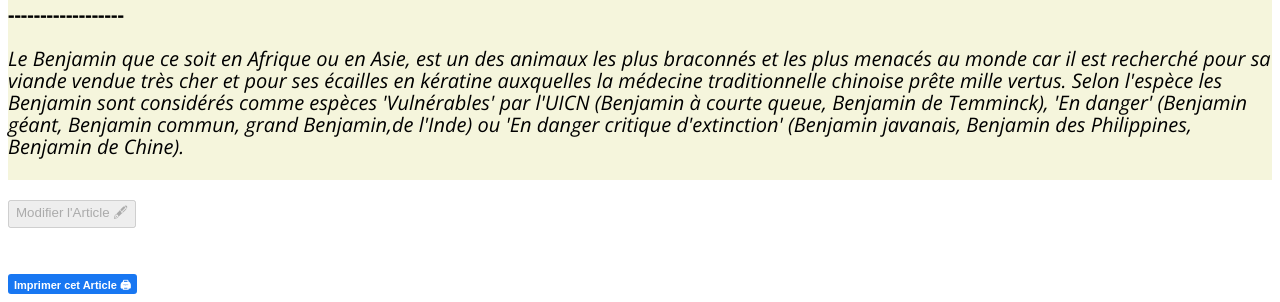
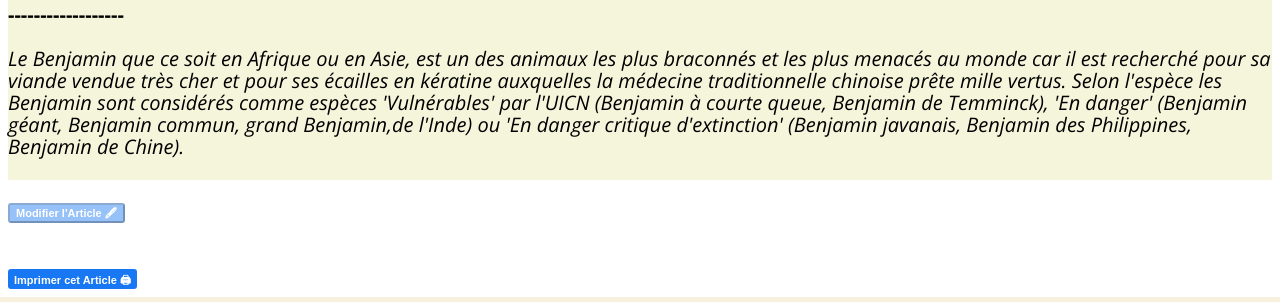
Before and after one commit to Les-Triso/les-triso.github.io, a PHP site: page /benji.html in a window 1280 px wide. Shown: the part 1193-1495 px from the top of the page. Run offline with PHP 8.4, Linux system fonts and the light colour scheme; some libraries are stand-ins or nearby versions.

Commit message:
Add files via upload

```diff
--- a/benji.html
+++ b/benji.html
@@ -5,6 +5,10 @@
     <meta http-equiv="X-UA-Compatible" content="IE=edge">
     <meta name="viewport" content="width=device-width, initial-scale=1.0">
     <link rel="stylesheet" href="main.css">
+
+    <link rel="icon" type="image/png" sizes="16x16"  href="favicons/favicon-16x16.png">
+    <meta name="msapplication-TileColor" content="#ffffff">
+    <meta name="theme-color" content="#ffffff">
 
     <title>Le Benjamin | 😈 Le Blog des Triso 😈</title>
 </head>
@@ -24,7 +28,7 @@
     <div id='sectionAimprimer'>
     <h1><u>Le Benjamin :</u></h1>
     <div id="fb-root">
-       <img src="benji.png" alt="Photo du Benjamin" style="width:530px;height: 350px"><br>
+        <a href="zoom/zoom_benji.png"><img class="sourisrat" src="benji.png" alt="Photo du Benjamin" style="width:530px;height: 350px"></a><br>
     </div>
        <p style="color:black;font-size:20px;background:beige;"><em>Seul mammifère doté d'écailles en kératine qui couvrent la quasi totalité de son corps à l'exception de son museau et son ventre,<br>
         il est doté d'une langue immense recouverte de salive visqueuse qui lui permet de fouiller les termitières pour en retirer les insectes vivants. <br>
@@ -52,8 +56,9 @@ Statut de sauvegarde à l'état sauvage : Vulnérable<br><br>
 <em>Le Benjamin que ce soit en Afrique ou en Asie, est un des animaux les plus braconnés et les plus menacés au monde car il est recherché pour sa viande vendue très cher et pour ses écailles en kératine auxquelles la médecine traditionnelle chinoise prête mille vertus. Selon l'espèce les Benjamin sont considérés comme espèces 'Vulnérables' par l'UICN (Benjamin à courte queue, Benjamin de Temminck), 'En danger' (Benjamin géant, Benjamin commun, grand Benjamin,de l'Inde) ou 'En danger critique d'extinction' (Benjamin javanais, Benjamin des Philippines, Benjamin de Chine).</em><br><br>
 </p>
 </div>
-<a href="nikoumouk.html"><button disabled="disabled">Modifier l'Article 🖋</button><br></a><br>
+<a href="nikoumouk.html"><button  class="interdit" disabled="disabled">Modifier l'Article 🖋</button><br></a><br>
 <br>
+<!--<button onClick="imprimer('sectionAimprimer')">Imprimer cet Article 🖨</button>-->
 <a onClick="imprimer('sectionAimprimer')" class="button">Imprimer cet Article 🖨</a>
         <!-- Your print button code -->
         <script>
--- a/main.css
+++ b/main.css
@@ -3,14 +3,28 @@
 /*************************
 *******by.Milan WDS ******
 **************************/
+.bodynik {
+    background-color: beige;
+    cursor : url(sourisrat-pointer.png ) 25 25, pointer;
+}
 .sourisrat {
-    cursor : url(sourisrat.png) 45 45, pointer
+    cursor:zoom-in
 }
 .carte {
     cursor:crosshair;
 }
 .interdit {
-    cursor:not-allowed;
+    background-color:#1876f273;
+	display:inline-block;
+	cursor : url(sourisrat-pointer.png ) 25 25, pointer;
+	color:#ffffff;
+	font-family:Arial;
+	font-weight:bold;
+	text-decoration:none;
+    border-radius: 3px;
+    font-size: 11px;
+    height: 20px;
+    padding: 0 6px;
 }
 .button {
 	background-color:#1877f2;
@@ -27,9 +41,12 @@
 }
 .button:hover {
 	background-color:#1877f2;
+    color:#ffffff;
 }
 .button:active {
 	top:0px;
+    color:#ffffff;
+	background-color:#1877f2;
 }
 /*************************
 *******Typography******
```
Also changed, not shown: bob.html (+10 -4 lines), nikoumouk.html (+14 -3 lines), singin.html (+11 -4 lines), bob.png, sourisrat-pointer.png (added).
